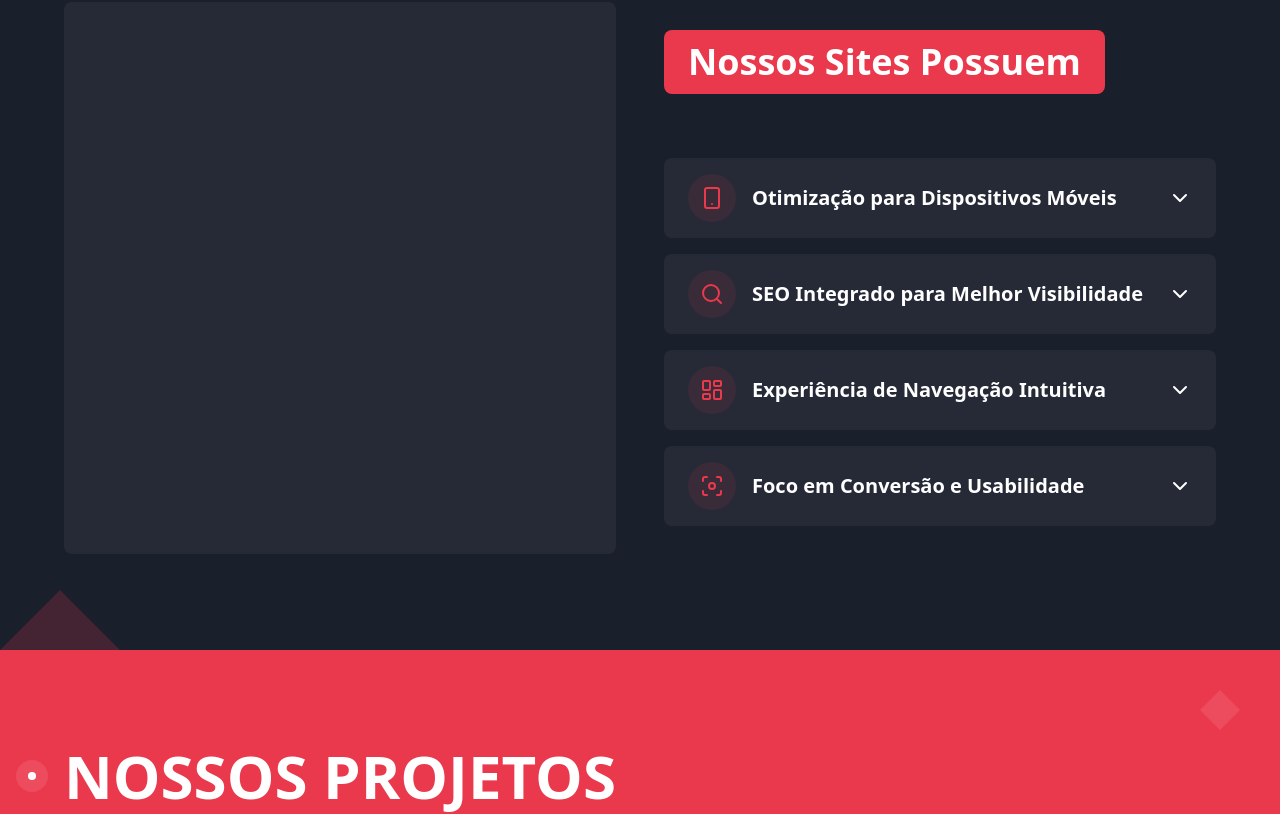
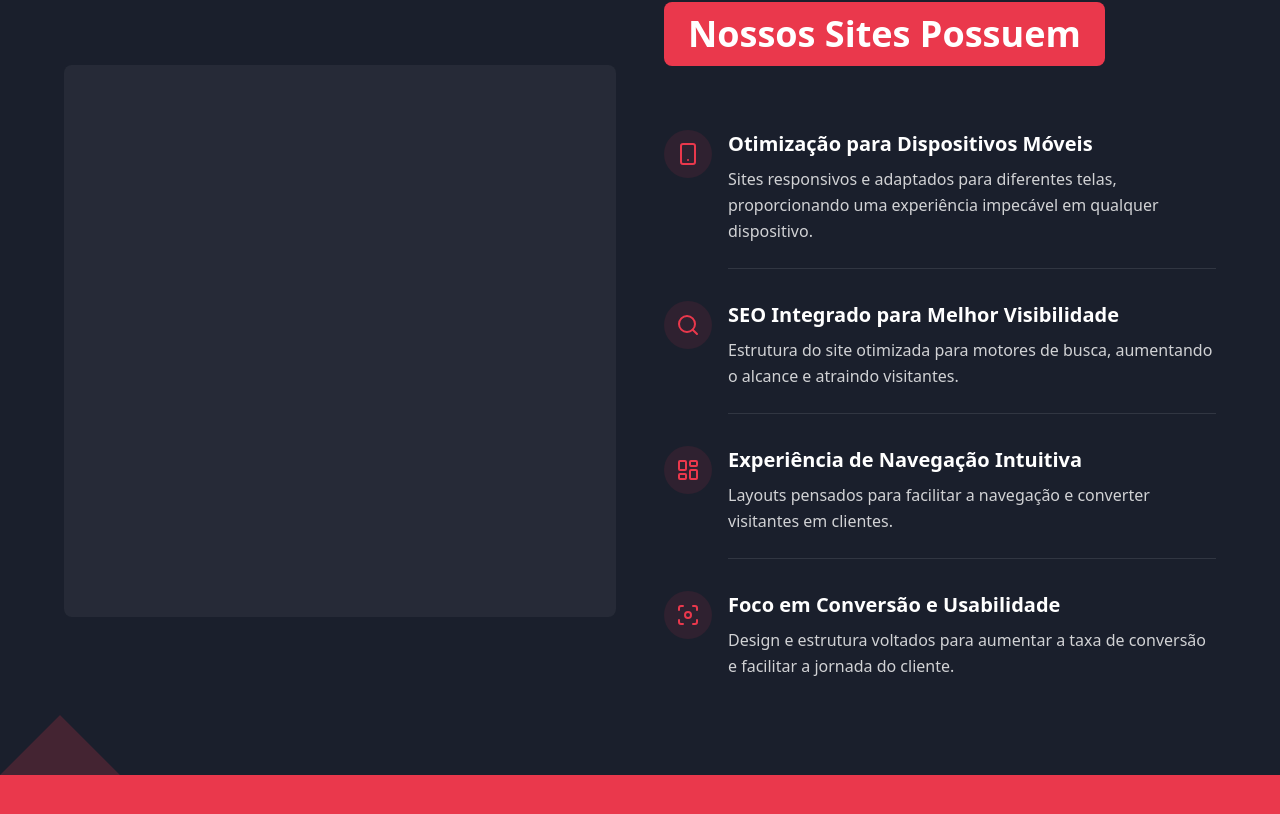
Before and after one commit to Cloves-Neto/arcadiacs, a React (Vite) app: page / in a window 1280 px wide. Shown: the part 1570-2384 px from the top of the page. Built offline with nearby package versions, Linux system fonts and the light colour scheme.

Commit message:
Reverted to edit edt-948d0d79-22d7-48b2-b3e1-77a752e986f0: "Implement minimalist design
Implement a modern minimalist design, a reimagining of the image showcasing the segments the company serves and works with."

```diff
--- a/src/components/About.tsx
+++ b/src/components/About.tsx
@@ -1,5 +1,4 @@
-
-import { Target, Fingerprint, Award, Smartphone, Search, LayoutDashboard, Focus, ChevronDown } from "lucide-react";
+import { Target, Fingerprint, Award, Smartphone, Search, LayoutDashboard, Focus } from "lucide-react";
 
 const differentials = [
   {
@@ -128,7 +127,7 @@ const About = () => {
         </div>
       </div>
 
-      {/* Differentials Section with Datalist */}
+      {/* Differentials Section */}
       <div className="container mx-auto px-4 mt-32">
         <div className="grid md:grid-cols-2 gap-12 items-center max-w-6xl mx-auto">
           {/* Left side - Image placeholder */}
@@ -140,38 +139,27 @@ const About = () => {
               Nossos Sites Possuem
             </h2>
 
-            <div className="space-y-4">
-              <dl className="space-y-4">
+            <div className="space-y-8">
               {differentials.map((item, index) => (
-                  <div key={index} className="bg-white/5 rounded-lg overflow-hidden transition-all duration-300 hover:bg-white/10">
-                    <dt>
-                      <button
-                        className="w-full px-6 py-4 flex items-center justify-between text-white group"
-                        onClick={(e) => {
-                          const details = e.currentTarget.nextElementSibling;
-                          if (details) {
-                            details.classList.toggle('hidden');
-                          }
-                          e.currentTarget.querySelector('.arrow')?.classList.toggle('rotate-180');
-                        }}
-                      >
-                        <div className="flex items-center gap-4">
+                <div key={index} className="flex gap-4 items-start group">
                   <div className="w-12 h-12 rounded-full bg-arcadia-primary/10 flex items-center justify-center flex-shrink-0 group-hover:bg-arcadia-primary/20 transition-colors">
                     <span className="text-arcadia-primary">
                       {item.icon}
                     </span>
                   </div>
-                          <span className="text-xl font-semibold">{item.title}</span>
+                  <div>
+                    <h3 className="text-xl font-semibold text-white mb-2">
+                      {item.title}
+                    </h3>
+                    <p className="text-white/80 leading-relaxed">
+                      {item.description}
+                    </p>
+                    {index < differentials.length - 1 && (
+                      <div className="border-b border-white/10 mt-6"></div>
+                    )}
                   </div>
-                        <ChevronDown className="w-6 h-6 transition-transform arrow" />
-                      </button>
-                    </dt>
-                    <dd className="hidden px-6 pb-4 text-white/80 pl-[5.5rem]">
-                      {item.description}
-                    </dd>
                 </div>
               ))}
-              </dl>
             </div>
           </div>
         </div>
```
Lines whose indentation alone changed are shown as unchanged.
